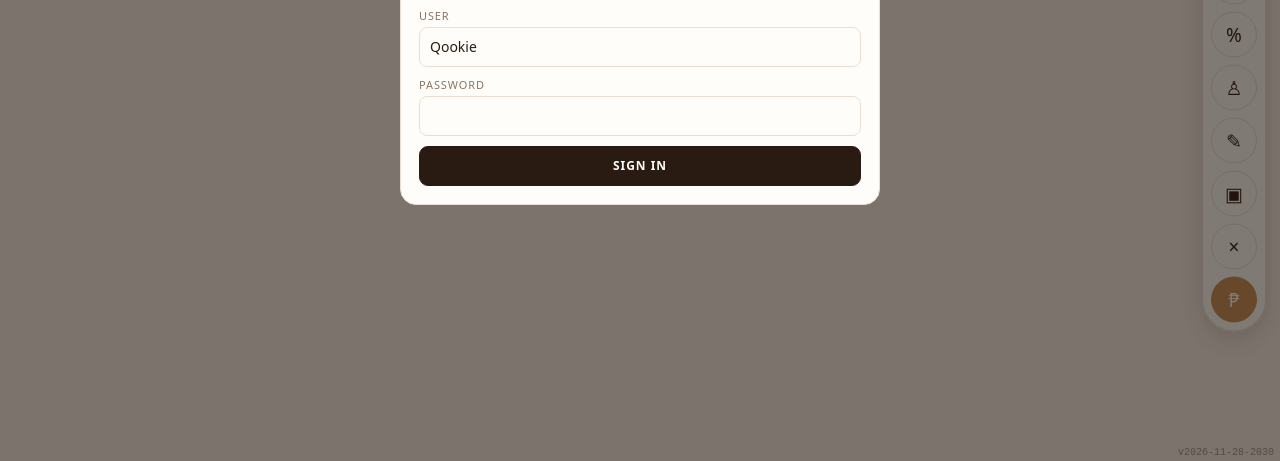
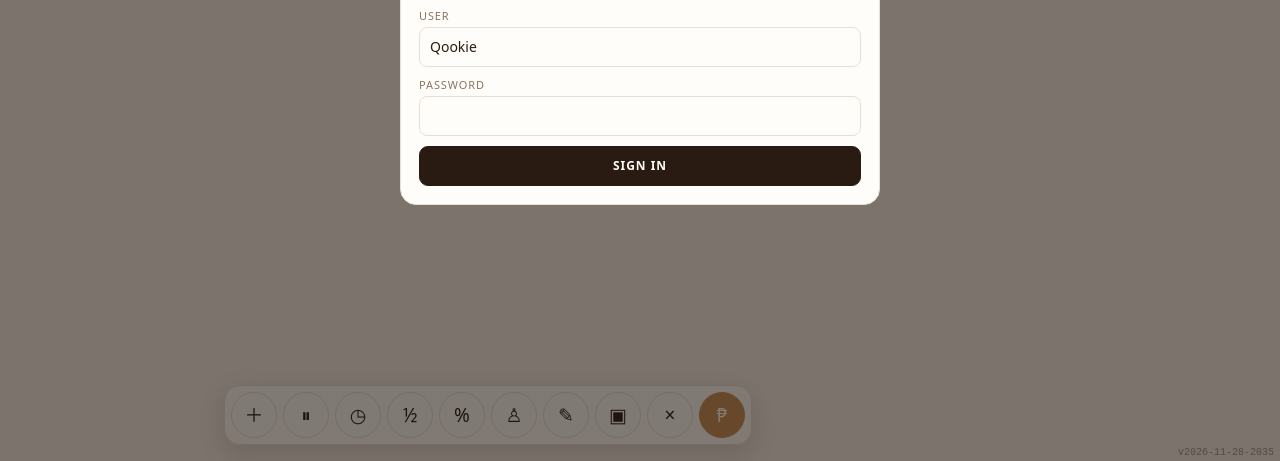
Before and after one commit to delishworks-design/qookie-project, a plain HTML site: page index.html in a window 1280 px wide. Shown: the part 339-800 px from the top of the page. Drawn offline with Linux system fonts and the light colour scheme.

Commit message:
Move quick dock away from cart total

```diff
--- a/index.html
+++ b/index.html
@@ -153,14 +153,15 @@
   .receipt .rt{border-top:1px dashed #999;margin-top:8px;padding-top:8px;font-weight:700;font-size:15px}
   .receipt .rf{text-align:center;border-top:1px dashed #999;margin-top:10px;padding-top:8px}
   kbd{display:inline-block;padding:1px 6px;border:1px solid var(--line);border-bottom-width:2px;border-radius:5px;background:var(--paper);font-size:11px}
-  .quick-dock{position:fixed;right:14px;top:50%;transform:translateY(-50%);z-index:45;display:flex;flex-direction:column;gap:7px;background:rgba(255,253,249,.94);border:1px solid var(--line);border-radius:999px;padding:8px;box-shadow:0 8px 26px rgba(42,27,18,.16)}
+  .quick-dock{position:fixed;left:224px;bottom:16px;z-index:45;display:flex;flex-direction:row;gap:6px;background:rgba(255,253,249,.94);border:1px solid var(--line);border-radius:16px;padding:6px;box-shadow:0 8px 26px rgba(42,27,18,.16)}
   .quick-dock button{width:46px;height:46px;border:1px solid var(--line);border-radius:50%;background:var(--paper);font-size:19px;line-height:1;display:grid;place-items:center}
   .quick-dock button:hover{border-color:var(--accent)}
   .quick-dock button.go{background:var(--accent);border-color:var(--accent);color:#FFFDF9}
   .cart-actions{display:none}
   @media (max-width:900px){
-    .quick-dock{top:auto;bottom:76px;right:10px;left:10px;transform:none;flex-direction:row;justify-content:space-around;border-radius:16px;padding:6px}
+    .quick-dock{top:auto;bottom:76px;right:10px;left:10px;flex-direction:row;justify-content:space-around;border-radius:16px;padding:6px}
     .quick-dock button{width:42px;height:42px;font-size:17px}
+    body.cart-open .quick-dock{display:none}
   }
   #printArea{display:none}
   @media print{
@@ -190,7 +191,7 @@
 </style>
 <script>
 (function(){
-  var BUILD='v2026-11-28-2030';window.__BUILD=BUILD;
+  var BUILD='v2026-11-28-2035';window.__BUILD=BUILD;
   function stamp(){var el=document.getElementById('buildTag');if(el)el.textContent=BUILD}
   function check(){
     fetch('version.json?t='+Date.now(),{cache:'no-store'}).then(function(r){return r.json()}).then(function(j){
--- a/version.json
+++ b/version.json
@@ -1 +1 @@
-{"build": "v2026-11-28-2030"}
+{"build": "v2026-11-28-2035"}
```
